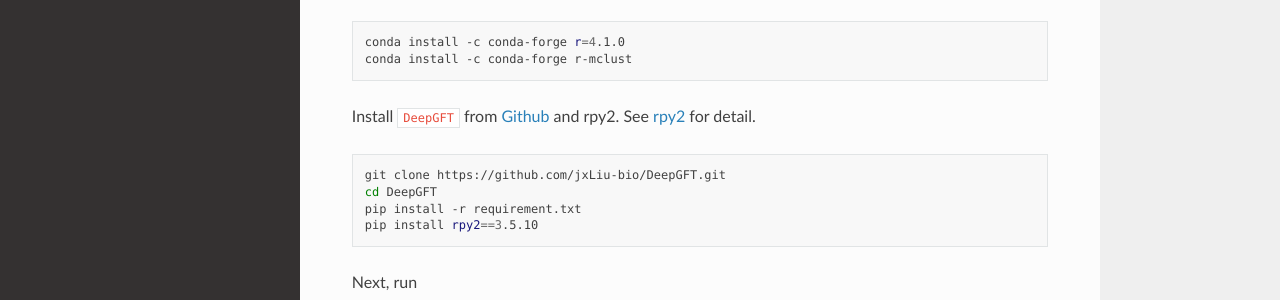
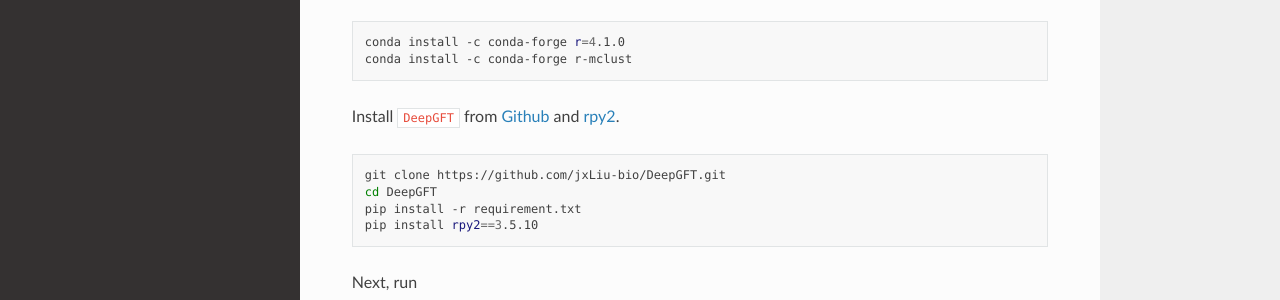
Before and after one commit to jxLiu-bio/DeepGFT, a Sphinx documentation site: the page built from source/Installation.md, in a window 1280 px wide and 1399 px high. Shown: the part 479-779 px from the top of the window. Built offline with Sphinx 7.4.7 and the Read the Docs theme 2.0.0, drawn with Linux system fonts in a browser that asks for light colours; pages that are not in the unit, such as notebooks, are missing from menus.

Commit message:
Update Installation.md

````diff
--- a/source/Installation.md
+++ b/source/Installation.md
@@ -21,7 +21,7 @@
 conda install -c conda-forge r-mclust
 ```
 
-Install ```DeepGFT``` from [Github](https://github.com/jxLiu-bio/DeepGFT) and rpy2. See [rpy2](https://pypi.org/project/rpy2/) for detail.
+Install ```DeepGFT``` from [Github](https://github.com/jxLiu-bio/DeepGFT) and [rpy2](https://pypi.org/project/rpy2/).
 
 ```bash
 git clone https://github.com/jxLiu-bio/DeepGFT.git
````
